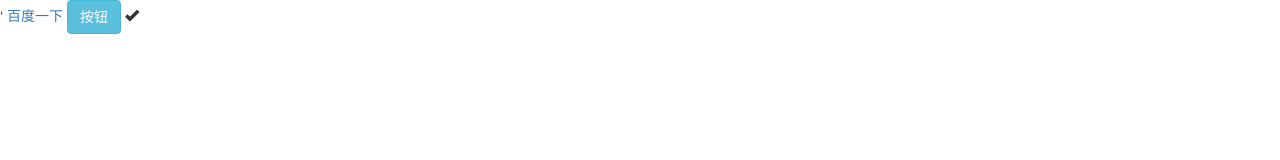
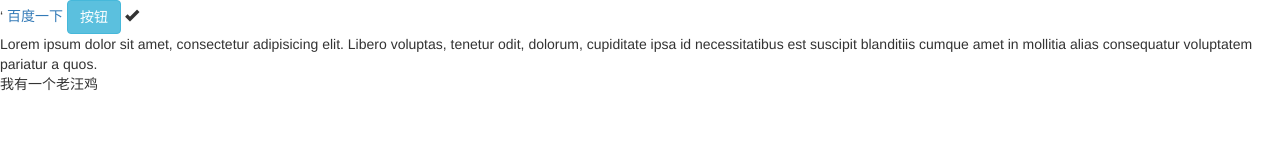
Before and after one commit to 8848taijin/rrjy, a website: page index.html in a window 1280 px wide. Drawn offline with nearby package versions, Linux system fonts and the light colour scheme; files that its build step writes are made by us from their sources.

Commit message:
web修改

```diff
--- a/index.html
+++ b/index.html
@@ -18,7 +18,11 @@
     <a href="https://www.baidu.com">百度一下</a>
     <button class="btn btn-info">按钮</button>
     <span class="glyphicon glyphicon-ok"></span>
+    <div>Lorem ipsum dolor sit amet, consectetur adipisicing elit. Libero voluptas, tenetur odit, dolorum, cupiditate ipsa id necessitatibus est suscipit blanditiis cumque amet in mollitia alias consequatur voluptatem pariatur a quos.</div>
+    <div>我有一个老汪鸡</div>
+    <!-- 引入jQuery样式 -->
     <script src="./lib/jquery/jquery-1.12.4.js"></script>
+    <!-- 引入bootstrapjs样式 -->
     <script src="./lib/bootstrap/dist/js/bootstrap.min.js"></script>
     <script src="./js/index.js"></script>
 </body>
```
